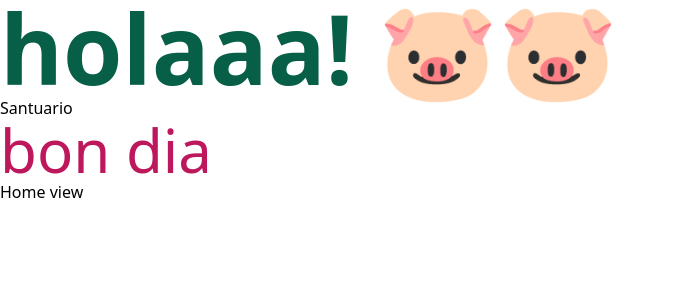
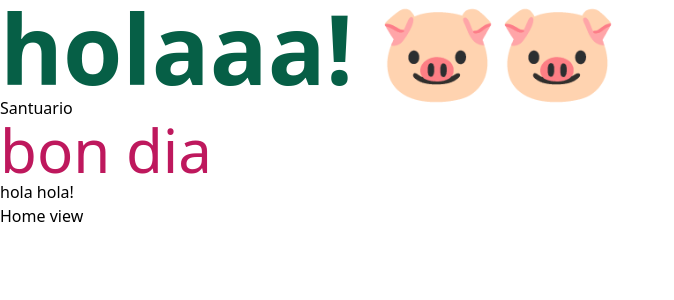
Before and after one commit to andriucarbo/FEPT08-final-project, a Vue app: page / in a window 1280 px wide. Shown: the top 300 px of the page, without its empty margins (0-674 px from the left). Built offline with nearby package versions, Linux system fonts and the light colour scheme.

Commit message:
test hola hola

```diff
--- a/src/App.vue
+++ b/src/App.vue
@@ -5,6 +5,7 @@
     <p>Santuario</p>
 
     <h2 class="text-6xl text-pink-700">bon dia</h2>
+    <h3>hola hola!</h3>
 
 
     <Router-view/>
```
